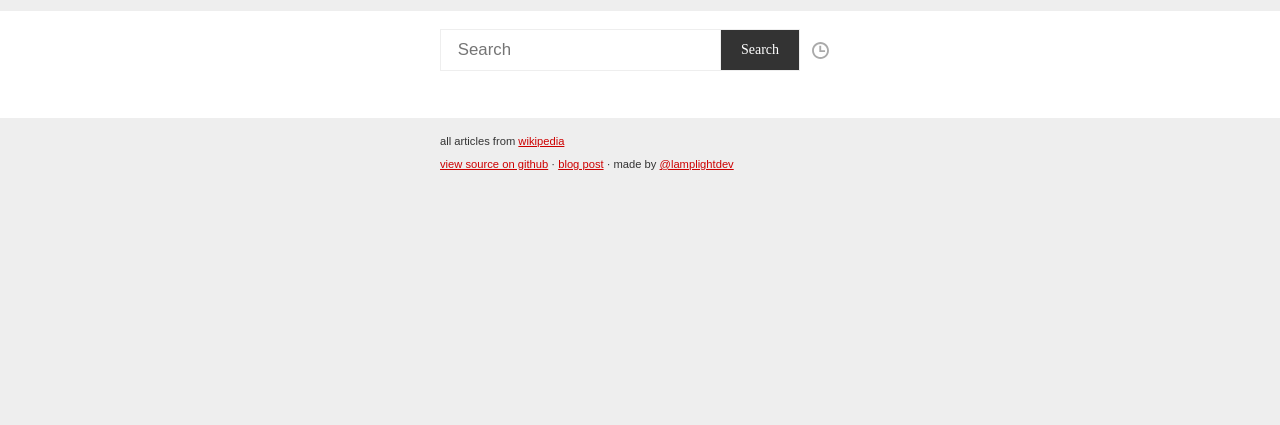
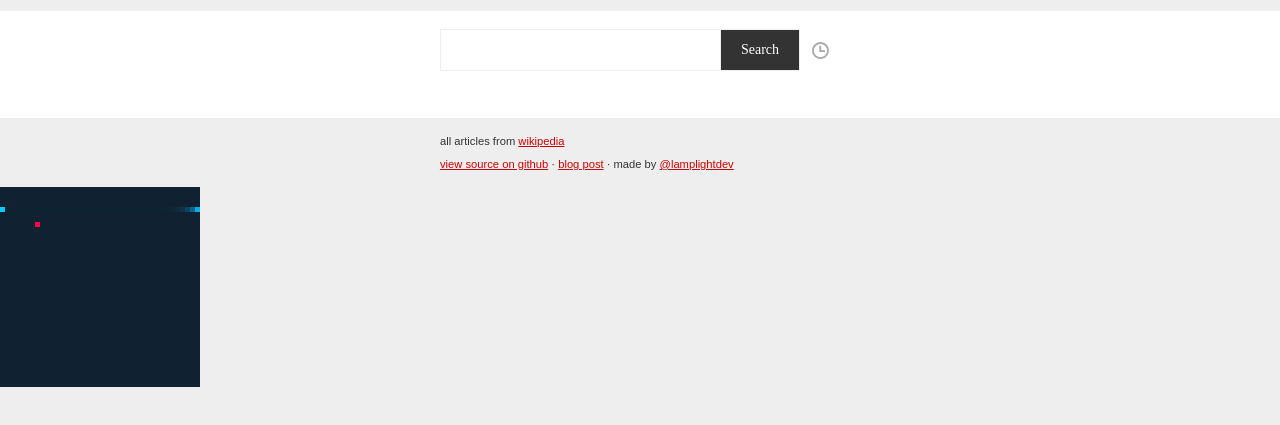
Before and after one commit to MorganGeek/offlinefirst, a plain HTML site: page index.html in a window 1280 px wide. Shown: the part 41-466 px from the top of the page. Drawn offline with Linux system fonts and the light colour scheme.

Commit message:
mix game logic

```diff
--- a/css/app.css
+++ b/css/app.css
@@ -232,3 +232,12 @@ img.thumb {
   .history-clear.show {
     display: block;
   }
+
+html, body {
+    margin:0;
+    padding:0
+}
+canvas {
+    display: block;
+}
+canvas {width: auto; max-width: 200px; height: auto;}
--- a/js/app.js
+++ b/js/app.js
@@ -390,9 +390,289 @@
     return str;
   }
 
+  /**
+ * A lightweight game wrapper
+ *
+ * @constructor
+ */
+function Game(canvas, options) {
+    this.canvas = canvas;
+    this.context = canvas.getContext('2d');
+
+    this.score = 0;
+    this.key = 'right';
+    this.entities = [];
+
+    this.options = {
+        fps: 15
+    };
+
+    if (options) {
+        for (var i in options) this.options[i] = options[i];
+    }
+
+    this.scale();
+}
+
+
+/**
+ * Start the game loop
+ * and initialize the keybindings
+ */
+Game.prototype.start = function () {
+    this.keyBindings();
+    this.gameLoop();
+};
+
+
+/**
+ * Stop the game loop
+ */
+Game.prototype.stop = function() {
+    this.pause = true;
+};
+
+
+/**
+ * Scale the canvas element
+ * in accordance with the correct ratio
+ */
+Game.prototype.scale = function () {
+    this.ratio = innerWidth < innerHeight ? innerWidth : innerHeight;
+    this.tile = (this.ratio / 20) | 0;
+    this.grid = this.ratio / this.tile;
+
+    this.canvas.width = this.canvas.height = this.ratio;
+};
+
+
+/**
+ * Adds an entity to the game
+ *
+ * @param {Function} entity
+ */
+Game.prototype.addEntity = function (entity) {
+    this.entities.push(entity);
+};
+
+
+/**
+ * Determines if an entity collides with another
+ *
+ * @param {Object} a
+ * @param {Object} b
+ */
+Game.prototype.collide = function(a, b){
+    return a.x === b.x && a.y === b.y;
+};
+
+
+/**
+ * Tracks the pressed keys
+ */
+Game.prototype.keyBindings = function () {
+    var that = this;
+
+    // define some keys
+    var keys = {
+        a: 65,
+        left: 37,
+        d: 68,
+        right: 39,
+        w: 87,
+        up: 38,
+        s: 83,
+        down: 40
+    };
+
+
+    /**
+     * Attach keyboard arrows to snake direction
+     */
+    document.onkeydown = function (e) {
+        switch ((e.which || e.keyCode) | 0) {
+            case keys.a:
+            case keys.left:
+                if (that.key !== 'right') that.key = 'left';
+                break;
+
+            case keys.d:
+            case keys.right:
+                if (that.key !== 'left') that.key = 'right';
+                break;
+
+            case keys.w:
+            case keys.up:
+                if (that.key !== 'down') that.key = 'up';
+                break;
+
+            case keys.s:
+            case keys.down:
+                if (that.key !== 'up') that.key = 'down';
+        }
+    };
+
+};
+
+
+/**
+ * The gameloop - and entity (update/draw) calls
+ * Use of `setTimeout` instead of animationFrame
+ * in order to keep it simple as possible
+ */
+Game.prototype.gameLoop = function () {
+    if(this.pause) return;
+
+    var self = this,
+        ctx = this.context;
+
+    // clear the view area
+    ctx.fillStyle = "#123";
+
+    // add some blur
+    ctx.globalAlpha = 0.5;
+    ctx.fillRect(0, 0, this.canvas.width, this.canvas.height);
+
+    // disable blur
+    ctx.globalAlpha = 1;
+
+    var i = this.entities.length;
+
+    while(i--) {
+        var entity = this.entities[i];
+        if(entity.update) entity.update();
+        if(entity.draw) entity.draw(ctx);
+    }
+
+
+    setTimeout(function(){
+        self.gameLoop()
+    }, 1000 / this.options.fps);
+};
+
+
+
+/**
+ * The whole snake things
+ *
+ * @constructor
+ */
+function Snake(game, food){
+    var tile = game.tile;
+    var grid = game.grid;
+    var collide = game.collide;
+
+    this.x = 4;
+    this.y = 4;
+    this.segments = [];
+
+    this.update = function() {
+
+        // change direction -depending on which key was pressed
+        if(game.key === 'left') this.x--;
+        if(game.key === 'right') this.x++;
+        if(game.key === 'up') this.y--;
+        if(game.key === 'down') this.y++;
+
+        // boundaries
+        this.x = (this.x + tile) % tile;
+        this.y = (this.y + tile) % tile;
+
+        /**
+         * check snake-food collision
+         */
+        if (game.collide(this, food)) {
+
+            // randomize point position
+            food.x = food.y = Math.random() * tile | 0;
+
+            // each 5th cake count up the score and increase the speed
+            if (!((game.score += 10) % 50)) {
+                game.options.fps += 5;
+            }
+
+        } else {
+            // remove last segment if snake
+            // didn't got a point in this turn
+            if (this.segments.length) this.segments.pop();
+        }
+
+
+        // push next x and y to the beginning of segments
+        this.segments.unshift({x:this.x, y:this.y});
+
+        /**
+         * check collision with snake itself - skipping the head (`--i` instead of `i--`)
+         */
+        var i = this.segments.length;
+        while (--i) {
+            if(game.collide(this, this.segments[i])) {
+                // break the loop and slice the worm in point of intersection
+                // here's in reality gameover...
+                // game.stop();
+                return this.segments.splice(i);
+            }
+        }
+
+    };
+
+    this.draw = function(ctx) {
+        // draw rectangle for each segment
+        // head gets another color
+        var i = this.segments.length;
+        while (i--) {
+            var segment = this.segments[i];
+            ctx.fillStyle = !i ? '#0cf' : '#0ae';
+            ctx.fillRect(
+            segment.x * grid,
+            segment.y * grid,
+            grid, grid);
+        }
+    };
+}
+
+
+/**
+ * The whole things to eat
+ *
+ * @constructor
+ */
+function Food(game){
+    var grid = game.grid;
+
+    this.x = 4;
+    this.y = 4;
+
+    this.draw = function(ctx){
+        ctx.fillStyle = "#f05";
+        ctx.fillRect(this.x * grid, this.y * grid, grid, grid);
+    };
+}
+
+
+
+
+
+  function startGame() {
+// create the canvas element
+var canvas = document.createElement("canvas");
+document.body.appendChild(canvas);
+
+/**
+ * Game initialization
+ * and entity preparation
+ */
+var game = new Game(canvas);
+var food = new Food(game);
+var snake = new Snake(game, food);
+
+game.addEntity(food);
+game.addEntity(snake);
+game.start();
+  }
 
   // Event listeners
-  historyContainer.addEventListener("click", clickArticle);
+  /*historyContainer.addEventListener("click", clickArticle);
   suggestionsContainer.addEventListener("click", clickArticle);
   searchForm.addEventListener("submit", submitSearchForm);
   historyButton.addEventListener("click", clickHistoryButton);
@@ -403,6 +683,7 @@
 
   // Initialisation
   updateHistory();
-  updateNetworkStatus();
+  updateNetworkStatus();*/
+  startGame();
 
 }());
```
